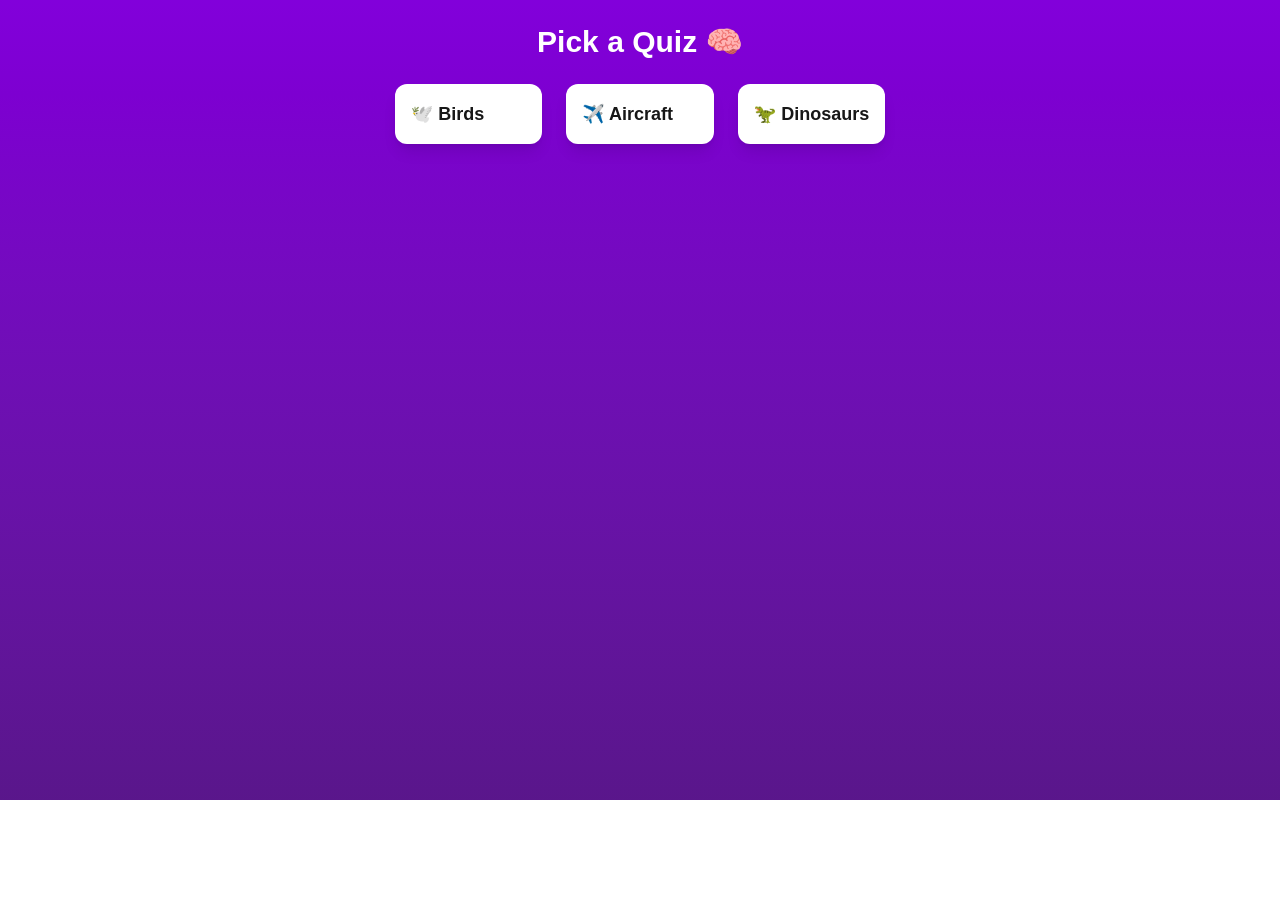
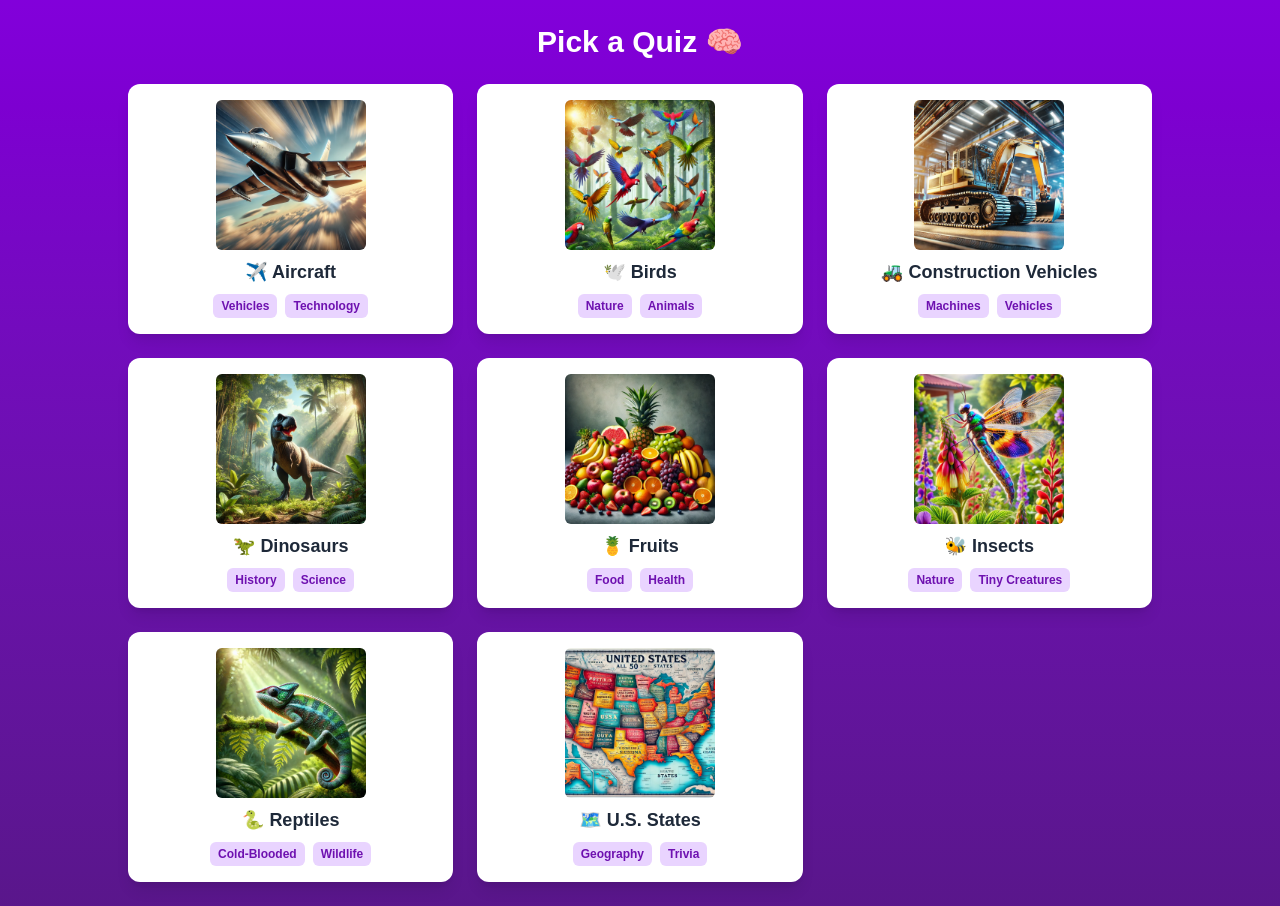
Before and after one commit to bunlongheng/next-quiz, a Next.js app: page / in a window 1280 px wide. Before the commit the page ends 800 px from the top, so only its background shows below. Built offline with nearby package versions, Linux system fonts and the light colour scheme.

Commit message:
Cards is working!

```diff
--- a/pages/index.tsx
+++ b/pages/index.tsx
@@ -1,27 +1,41 @@
+import Image from "next/image";
 import { useRouter } from "next/router";
+
+const quizzes = [
+  { title: "Aircraft", emoji: "✈️", image: "/images/aircrafts.png", tags: ["Vehicles", "Technology"], slug: "aircraft" },
+  { title: "Birds", emoji: "🕊️", image: "/images/birds.png", tags: ["Nature", "Animals"], slug: "birds" },
+  { title: "Construction Vehicles", emoji: "🚜", image: "/images/construction-vehicles.png", tags: ["Machines", "Vehicles"], slug: "construction-vehicles" },
+  { title: "Dinosaurs", emoji: "🦖", image: "/images/dinosaurs.png", tags: ["History", "Science"], slug: "dinosaurs" },
+  { title: "Fruits", emoji: "🍍", image: "/images/fruits.png", tags: ["Food", "Health"], slug: "fruits" },
+  { title: "Insects", emoji: "🐝", image: "/images/insects.png", tags: ["Nature", "Tiny Creatures"], slug: "insects" },
+  { title: "Reptiles", emoji: "🐍", image: "/images/reptiles.png", tags: ["Cold-Blooded", "Wildlife"], slug: "reptiles" },
+  { title: "U.S. States", emoji: "🗺️", image: "/images/states.png", tags: ["Geography", "Trivia"], slug: "us-states" },
+];
 
 export default function Home() {
   const router = useRouter();
 
-  const quizzes = [
-    { title: "Birds", emoji: "🕊️", slug: "birds" },
-    { title: "Aircraft", emoji: "✈️", slug: "aircraft" },
-    { title: "Dinosaurs", emoji: "🦖", slug: "dinosaurs" },
-  ];
-
   return (
     <div className="min-h-screen flex flex-col items-center bg-gradient-to-b from-purple-700 to-purple-900 p-6">
       <h1 className="text-white text-2xl md:text-3xl font-bold mb-6">Pick a Quiz 🧠</h1>
-      <div className="grid grid-cols-1 sm:grid-cols-2 lg:grid-cols-3 gap-6">
+      <div className="grid grid-cols-1 sm:grid-cols-2 lg:grid-cols-3 gap-6 w-full max-w-5xl">
         {quizzes.map((quiz) => (
           <button
             key={quiz.slug}
             onClick={() => router.push(`/quiz/${quiz.slug}`)}
-            className="bg-white rounded-xl shadow-lg p-4 transform hover:scale-105 transition-all"
+            className="bg-white rounded-xl shadow-lg p-4 transform hover:scale-105 transition-all flex flex-col items-center w-full"
           >
-            <h2 className="text-lg font-semibold flex items-center">
+            <Image src={quiz.image} alt={quiz.title} width={150} height={100} className="rounded-md mb-2" />
+            <h2 className="text-lg font-semibold flex items-center text-gray-800">
               {quiz.emoji} {quiz.title}
             </h2>
+            <div className="mt-2 flex gap-2 flex-wrap justify-center">
+              {quiz.tags.map((tag) => (
+                <span key={tag} className="bg-purple-200 text-purple-800 text-xs font-semibold px-2 py-1 rounded-md">
+                  {tag}
+                </span>
+              ))}
+            </div>
           </button>
         ))}
       </div>
```
